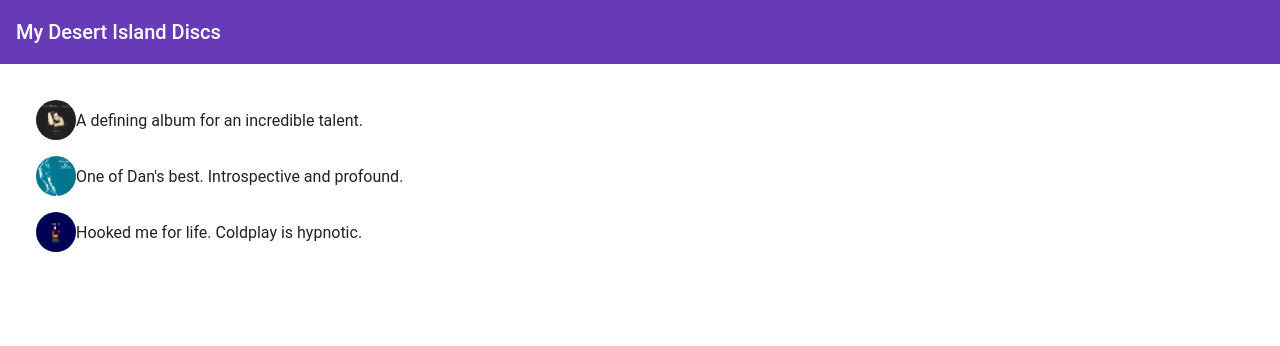
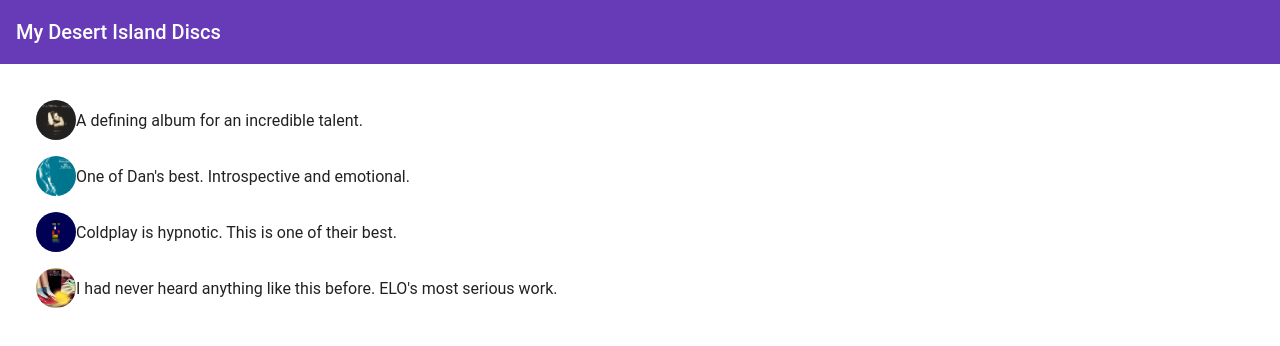
Before and after one commit to markculp0/disc, an Angular app: page / in a window 1280 px wide. Shown: the top 346 px of the page. Built offline with nearby package versions, Linux system fonts and the light colour scheme.

Commit message:
album 4, add year

```diff
--- a/src/app/album/album.component.ts
+++ b/src/app/album/album.component.ts
@@ -13,6 +13,7 @@ export class AlbumComponent implements OnInit {
       id: '0',
       title: 'Surfacing',
       artist: 'Sarah McLauchlan',
+      year: '1997',
       image: '/assets/images/surfacing.png',
       featured: true,
       description: 'A defining album for an incredible talent.'
@@ -21,17 +22,28 @@ export class AlbumComponent implements OnInit {
       id: '1',
       title: 'Netherlands',
       artist: 'Dan Fogelberg',
+      year: '1977',
       image: '/assets/images/netherlands.png',
       featured: false,
-      description: 'One of Dan\'s best.  Introspective and profound.'
+      description: 'One of Dan\'s best.  Introspective and emotional.'
     },
     {
       id: '2',
       title: 'X & Y',
       artist: 'Coldplay',
+      year: '2005',
       image: '/assets/images/xAndY.png',
       featured: false,
-      description: 'Hooked me for life.  Coldplay is hypnotic.'
+      description: 'Coldplay is hypnotic.  This is one of their best.'
+    },
+    {
+      id: '3',
+      title: 'Eldorado',
+      artist: 'Electric Light Orchestra',
+      year: '1974',
+      image: '/assets/images/eldorado.png',
+      featured: false,
+      description: 'I had never heard anything like this before.  ELO\'s most serious work.'
     }
   ];
 
--- a/src/app/shared/disc.ts
+++ b/src/app/shared/disc.ts
@@ -2,6 +2,7 @@ export class Disc {
     id: string;
     title: string;
     artist: string;
+    year: string;
     image: string;
     featured: boolean;
     description: string;
```
Also changed, not shown: src/assets/images/eldorado.png (added), 1 other file (tests, documents, lock files or other folders).
